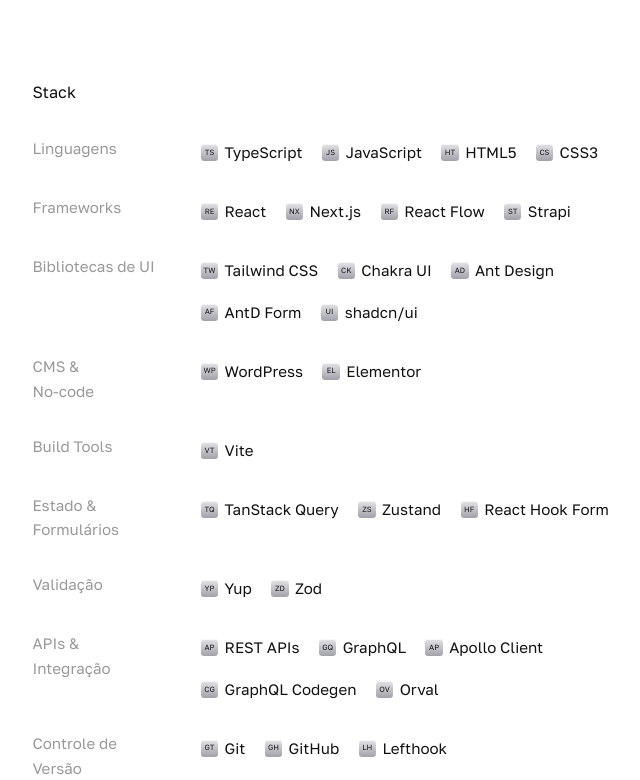
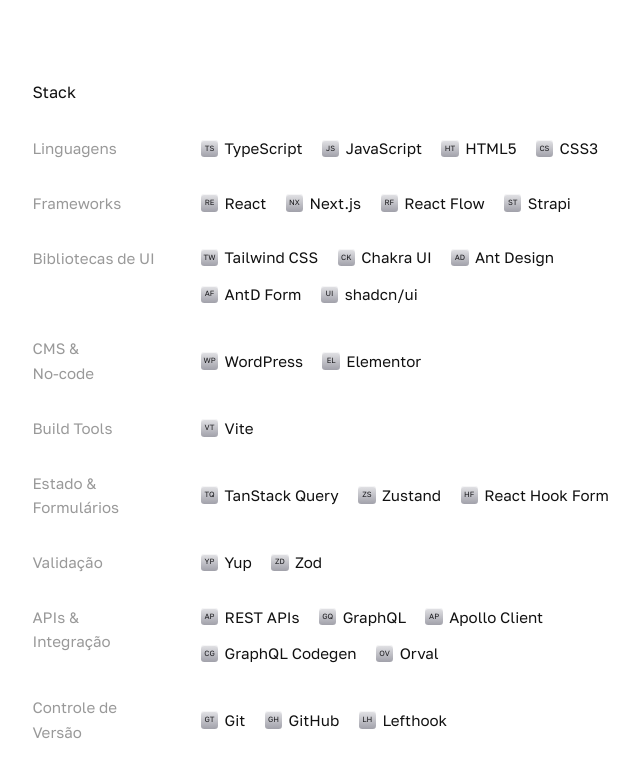
Before and after one commit to abraaokings/portfolio, a Next.js app: page / in a window 1280 px wide. Shown: the part 1160-1940 px from the top of the page, without its empty margins (316-956 px from the left). Built offline with nearby package versions, Linux system fonts and the light colour scheme.

Commit message:
fix(ui): alinha icones das stacks

```diff
--- a/src/components/portfolio/SkillList.tsx
+++ b/src/components/portfolio/SkillList.tsx
@@ -14,7 +14,10 @@
       className={className ?? "flex min-w-0 flex-wrap gap-x-[18px] gap-y-3"}
     >
       {items.map((item) => (
-        <li key={`${item.initials}-${item.label}`}>
+        <li
+          className="flex items-center"
+          key={`${item.initials}-${item.label}`}
+        >
           <SkillBadge {...item} />
         </li>
       ))}
--- a/src/components/ui/SkillBadge.tsx
+++ b/src/components/ui/SkillBadge.tsx
@@ -3,11 +3,11 @@
 export function SkillBadge({ initials, label }: Skill) {
   return (
     <span
-      className="inline-flex min-h-[22px] items-center gap-1.5 whitespace-nowrap text-sm leading-none text-ink max-[430px]:text-[13px]"
+      className="inline-flex min-h-[22px] items-center gap-1.5 whitespace-nowrap align-middle text-sm leading-[1.2] text-ink max-[430px]:text-[13px]"
       aria-label={label}
     >
       <span
-        className="inline-flex size-4 items-center justify-center rounded-[3px] bg-[linear-gradient(180deg,var(--badge-top)_0%,var(--badge-bottom)_100%)] text-[7px] leading-none font-normal text-[var(--badge-foreground)] shadow-[inset_0_1px_0_var(--badge-shadow)]"
+        className="inline-flex size-4 shrink-0 items-center justify-center rounded-[3px] bg-[linear-gradient(180deg,var(--badge-top)_0%,var(--badge-bottom)_100%)] text-[7px] leading-none font-normal text-[var(--badge-foreground)] shadow-[inset_0_1px_0_var(--badge-shadow)]"
         aria-hidden="true"
       >
         {initials}
```
